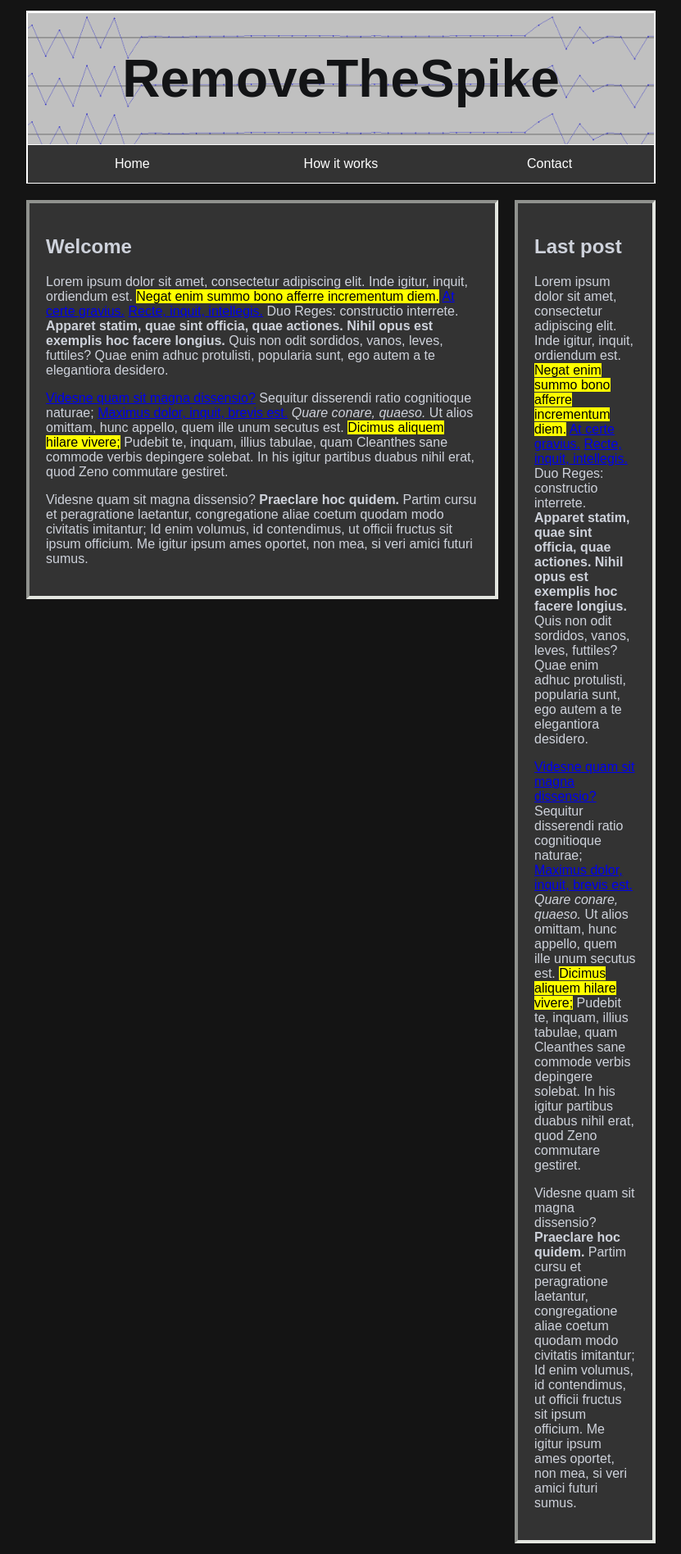
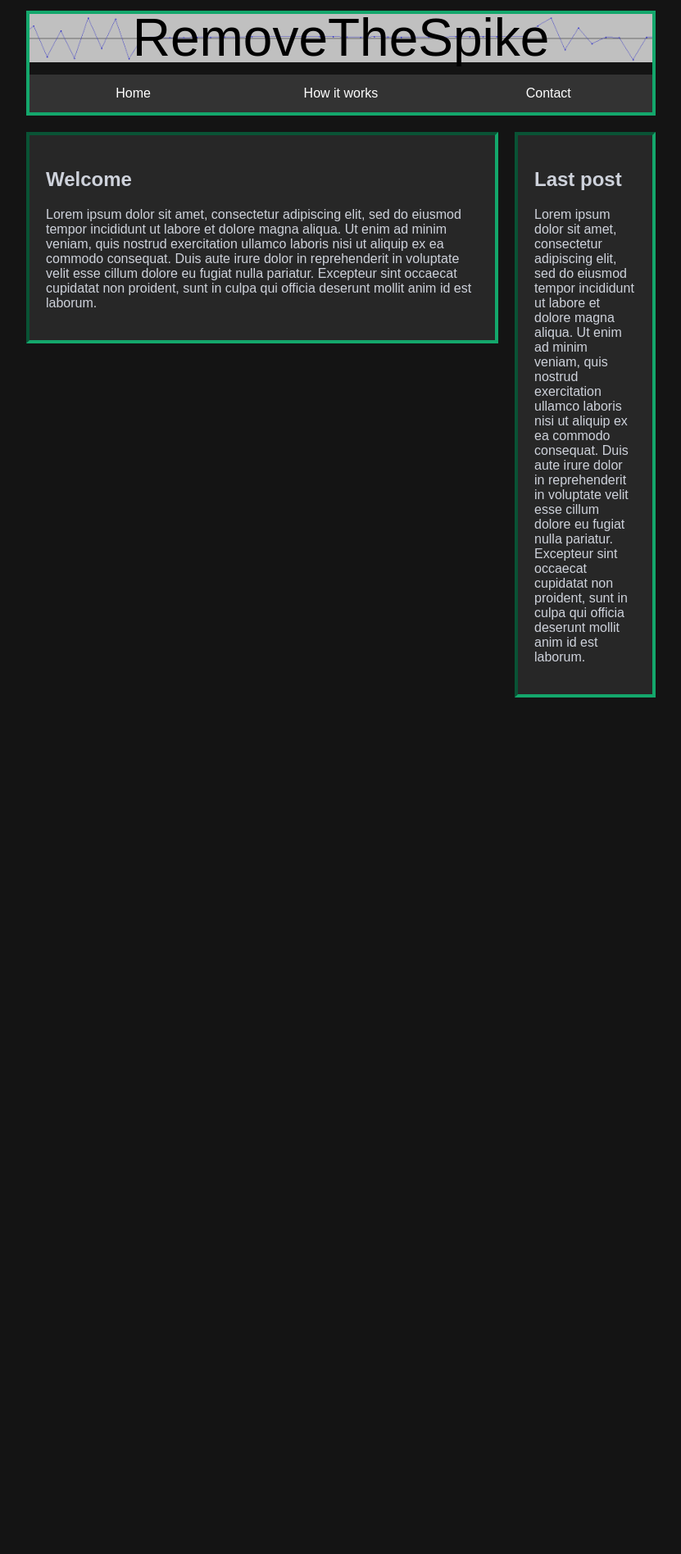
Before and after one commit to Areklis909/RemoveTheSpike_Web, a PHP site: page / in a window 1280 px wide. Shown: the whole page at 82% size, without its empty margins (224-1055 px from the left). After the commit the page ends 851 px from the top, so only its background shows below. Run offline with PHP 8.4, Linux system fonts and the light colour scheme; some libraries are stand-ins or nearby versions.

Commit message:
change the way image is displayed

```diff
--- a/css/style.css
+++ b/css/style.css
@@ -5,32 +5,46 @@
 
 /* Style the website content */
 body {
-	/* border-top: solid black 5px;
-	border-left: solid black 5px;
-	border-right: solid black 5px; */
-
 	background-color: #141414;
 	margin: 1% 20% 1% 20%;
 	font-size: 100%;
 }
 
+.topcontainer {
+	border-color: #14A76C;
+	border-style: solid;
+	border-width: 4px;
+}
 /* Style the header of the website */
-header {
-	border-bottom: solid white 1px;
-	border-top: solid white 1px;
+/* header {
 	background-image: url("../img/header_background.png");
-	background-size: contain;
+	background-size: cover;
 	background-position: top right;
 	margin: 0px;
 	font-size: 2em;
 	font-family: Arial, Helvetica, sans-serif;
+} */
+
+.imagecontainer {
+	position: relative;
+	text-align: center;
+	font-size: 4em;
+	font-family: Arial, Helvetica, sans-serif;
+	color: black;
 }
 
+.imagecontainer img {
+	width: 100%;
+	height: auto;
+}
 
-/* Style the naviation bar */
-nav {
-	border-bottom: solid white 1px;
+.centeredtext {
+	position: absolute;
+	top: 40%;
+	left: 50%;
+	transform: translate(-50%, -50%);
 }
+
 
 /* Style the h1 element used in the website header */
 h1 {
@@ -96,16 +110,10 @@ li.menucontent a:hover {
 }
 
 .card {
-	background-color: #333;
+	background-color: #272727;
 	padding: 20px;
 	margin-top: 20px;
 	border-style: inset;
-	border-color: #e3e6e0;
+	border-color: #14A76C;
 	border-width: 4px;
 }
-
-.topcontainer {
-	border-top: solid white 2px;
-	border-left: solid white 2px;
-	border-right: solid white 2px;
-}
--- a/index.html
+++ b/index.html
@@ -14,7 +14,10 @@
 
 	<div class="topcontainer">
 		<header>
-		<h1>RemoveTheSpike</h1>
+			<div class="imagecontainer">
+				<img src="img/header_background.PNG">
+				<div class="centeredtext">RemoveTheSpike</div>
+			</div>
 		</header>
 
 		<nav>
@@ -32,24 +35,18 @@
 			<div class="leftcolumn">
 				<div class="card">
 					<h2>Welcome</h2>
-					<p>Lorem ipsum dolor sit amet, consectetur adipiscing elit. Inde igitur, inquit, ordiendum est. <mark>Negat enim summo bono afferre incrementum diem.</mark> <a href="http://loripsum.net/" target="_blank">At certe gravius.</a> <a href="http://loripsum.net/" target="_blank">Recte, inquit, intellegis.</a> Duo Reges: constructio interrete. <b>Apparet statim, quae sint officia, quae actiones.</b> <b>Nihil opus est exemplis hoc facere longius.</b> Quis non odit sordidos, vanos, leves, futtiles? Quae enim adhuc protulisti, popularia sunt, ego autem a te elegantiora desidero. </p>
-
-<p><a href="http://loripsum.net/" target="_blank">Videsne quam sit magna dissensio?</a> Sequitur disserendi ratio cognitioque naturae; <a href="http://loripsum.net/" target="_blank">Maximus dolor, inquit, brevis est.</a> <i>Quare conare, quaeso.</i> Ut alios omittam, hunc appello, quem ille unum secutus est. <mark>Dicimus aliquem hilare vivere;</mark> Pudebit te, inquam, illius tabulae, quam Cleanthes sane commode verbis depingere solebat. In his igitur partibus duabus nihil erat, quod Zeno commutare gestiret. </p>
-
-<p>Videsne quam sit magna dissensio? <b>Praeclare hoc quidem.</b> Partim cursu et peragratione laetantur, congregatione aliae coetum quodam modo civitatis imitantur; Id enim volumus, id contendimus, ut officii fructus sit ipsum officium. Me igitur ipsum ames oportet, non mea, si veri amici futuri sumus. </p>
-
+					<p>
+					    Lorem ipsum dolor sit amet, consectetur adipiscing elit, sed do eiusmod tempor incididunt ut labore et dolore magna aliqua. Ut enim ad minim veniam, quis nostrud exercitation ullamco laboris nisi ut aliquip ex ea commodo consequat. Duis aute irure dolor in reprehenderit in voluptate velit esse cillum dolore eu fugiat nulla pariatur. Excepteur sint occaecat cupidatat non proident, sunt in culpa qui officia deserunt mollit anim id est laborum.
+					</p>
 				</div>
 			</div>
 
 			<div class="rightcolumn">
 				<div class="card">
 					<h2>Last post</h2>
-					<p>Lorem ipsum dolor sit amet, consectetur adipiscing elit. Inde igitur, inquit, ordiendum est. <mark>Negat enim summo bono afferre incrementum diem.</mark> <a href="http://loripsum.net/" target="_blank">At certe gravius.</a> <a href="http://loripsum.net/" target="_blank">Recte, inquit, intellegis.</a> Duo Reges: constructio interrete. <b>Apparet statim, quae sint officia, quae actiones.</b> <b>Nihil opus est exemplis hoc facere longius.</b> Quis non odit sordidos, vanos, leves, futtiles? Quae enim adhuc protulisti, popularia sunt, ego autem a te elegantiora desidero. </p>
-
-<p><a href="http://loripsum.net/" target="_blank">Videsne quam sit magna dissensio?</a> Sequitur disserendi ratio cognitioque naturae; <a href="http://loripsum.net/" target="_blank">Maximus dolor, inquit, brevis est.</a> <i>Quare conare, quaeso.</i> Ut alios omittam, hunc appello, quem ille unum secutus est. <mark>Dicimus aliquem hilare vivere;</mark> Pudebit te, inquam, illius tabulae, quam Cleanthes sane commode verbis depingere solebat. In his igitur partibus duabus nihil erat, quod Zeno commutare gestiret. </p>
-
-<p>Videsne quam sit magna dissensio? <b>Praeclare hoc quidem.</b> Partim cursu et peragratione laetantur, congregatione aliae coetum quodam modo civitatis imitantur; Id enim volumus, id contendimus, ut officii fructus sit ipsum officium. Me igitur ipsum ames oportet, non mea, si veri amici futuri sumus. </p>
-
+					<p>
+						Lorem ipsum dolor sit amet, consectetur adipiscing elit, sed do eiusmod tempor incididunt ut labore et dolore magna aliqua. Ut enim ad minim veniam, quis nostrud exercitation ullamco laboris nisi ut aliquip ex ea commodo consequat. Duis aute irure dolor in reprehenderit in voluptate velit esse cillum dolore eu fugiat nulla pariatur. Excepteur sint occaecat cupidatat non proident, sunt in culpa qui officia deserunt mollit anim id est laborum.
+					</p>
 
 				</div>
 			</div>
```
